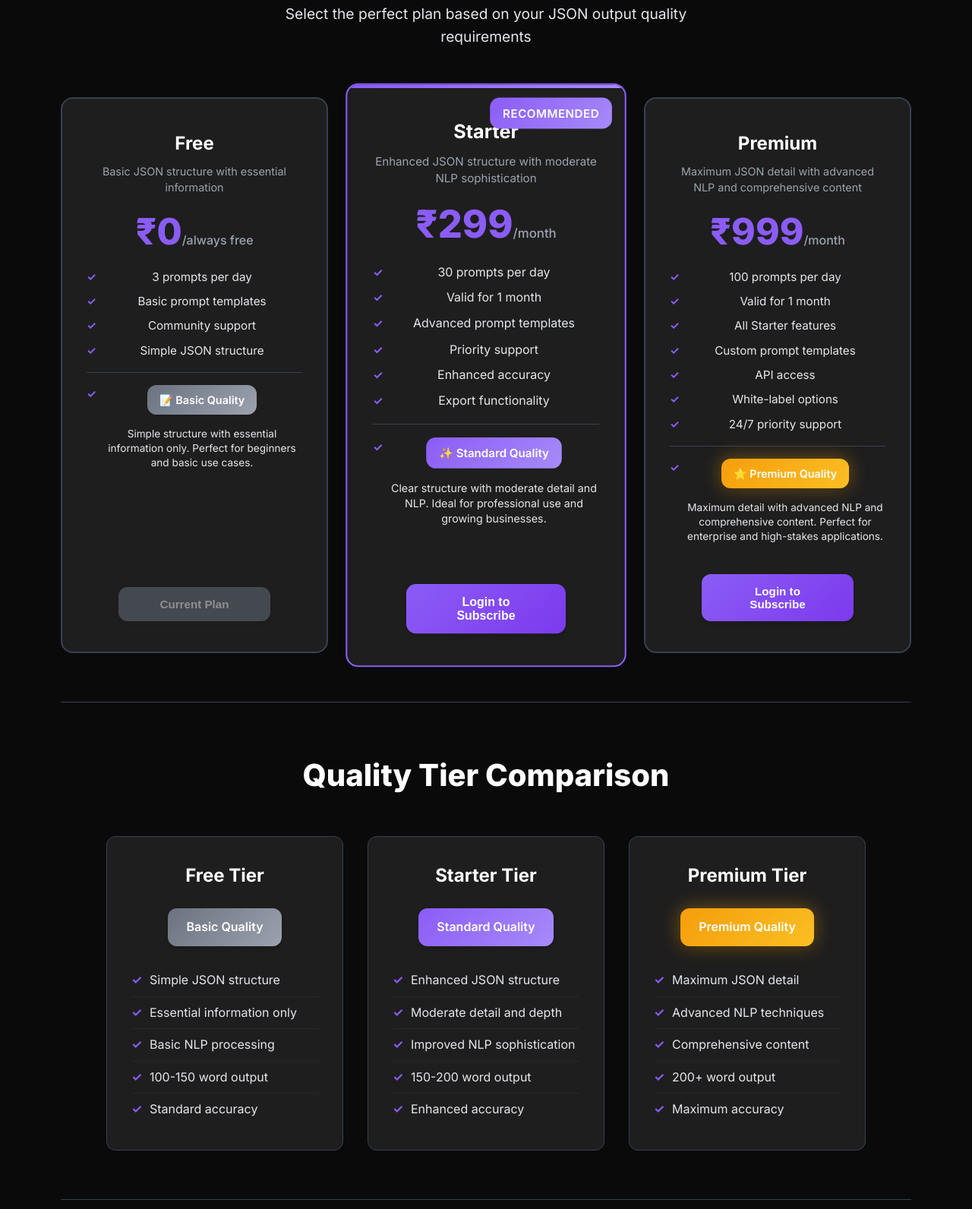
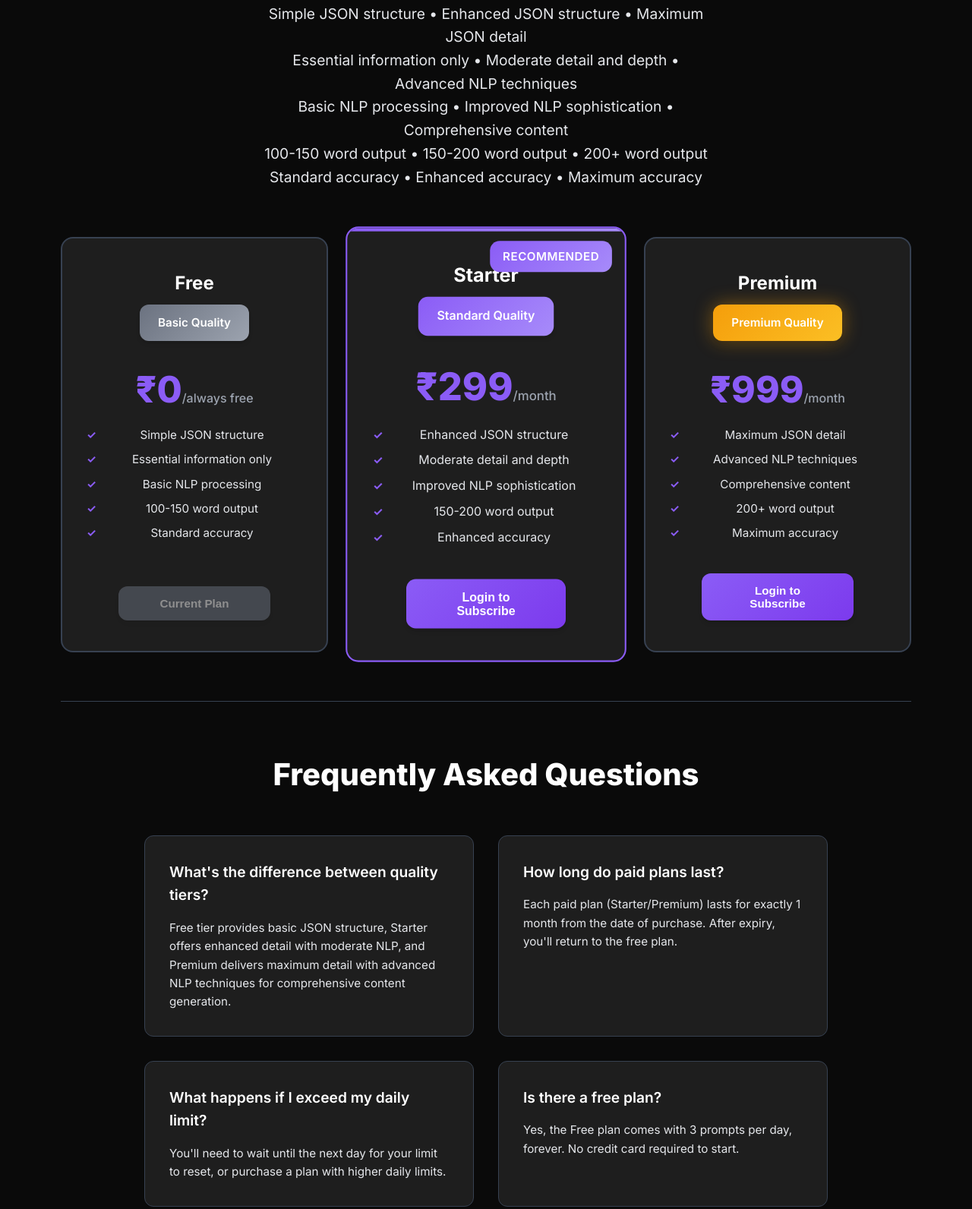
Before and after one commit to dineshkumardhanapal/Json4ai, a plain HTML site: page frontend/pricing.html in a window 1280 px wide. Shown: the part 168-1760 px from the top of the page at 76% size. Drawn offline with Linux system fonts and the light colour scheme.

Commit message:
Add files via upload

```diff
--- a/frontend/pricing.html
+++ b/frontend/pricing.html
@@ -37,25 +37,26 @@
   <div class="container">
     <div class="pricing-header text-center">
       <h1>Choose Your Quality Tier</h1>
-      <p>Select the perfect plan based on your JSON output quality requirements</p>
+      <p>Simple JSON structure • Enhanced JSON structure • Maximum JSON detail</p>
+      <p>Essential information only • Moderate detail and depth • Advanced NLP techniques</p>
+      <p>Basic NLP processing • Improved NLP sophistication • Comprehensive content</p>
+      <p>100-150 word output • 150-200 word output • 200+ word output</p>
+      <p>Standard accuracy • Enhanced accuracy • Maximum accuracy</p>
     </div>
 
     <div class="pricing-grid">
       <div class="plan-card">
         <div class="plan-header">
           <h3>Free</h3>
-          <p class="plan-description">Basic JSON structure with essential information</p>
+          <div class="quality-badge quality-free">Basic Quality</div>
         </div>
         <div class="price">₹0<span>/always free</span></div>
         <ul class="plan-features">
-          <li>3 prompts per day</li>
-          <li>Basic prompt templates</li>
-          <li>Community support</li>
           <li>Simple JSON structure</li>
-          <li class="quality-feature">
-            <span class="quality-badge quality-free">📝 Basic Quality</span>
-            <span class="quality-desc">Simple structure with essential information only. Perfect for beginners and basic use cases.</span>
-          </li>
+          <li>Essential information only</li>
+          <li>Basic NLP processing</li>
+          <li>100-150 word output</li>
+          <li>Standard accuracy</li>
         </ul>
         <button class="btn-primary" data-plan="free" disabled>Current Plan</button>
       </div>
@@ -64,20 +65,15 @@
         <div class="plan-badge">Recommended</div>
         <div class="plan-header">
           <h3>Starter</h3>
-          <p class="plan-description">Enhanced JSON structure with moderate NLP sophistication</p>
+          <div class="quality-badge quality-standard">Standard Quality</div>
         </div>
         <div class="price">₹299<span>/month</span></div>
         <ul class="plan-features">
-          <li>30 prompts per day</li>
-          <li>Valid for 1 month</li>
-          <li>Advanced prompt templates</li>
-          <li>Priority support</li>
+          <li>Enhanced JSON structure</li>
+          <li>Moderate detail and depth</li>
+          <li>Improved NLP sophistication</li>
+          <li>150-200 word output</li>
           <li>Enhanced accuracy</li>
-          <li>Export functionality</li>
-          <li class="quality-feature">
-            <span class="quality-badge quality-standard">✨ Standard Quality</span>
-            <span class="quality-desc">Clear structure with moderate detail and NLP. Ideal for professional use and growing businesses.</span>
-          </li>
         </ul>
         <button class="btn-primary" data-plan="starter">Buy Now</button>
       </div>
@@ -85,62 +81,17 @@
       <div class="plan-card">
         <div class="plan-header">
           <h3>Premium</h3>
-          <p class="plan-description">Maximum JSON detail with advanced NLP and comprehensive content</p>
+          <div class="quality-badge quality-premium">Premium Quality</div>
         </div>
         <div class="price">₹999<span>/month</span></div>
         <ul class="plan-features">
-          <li>100 prompts per day</li>
-          <li>Valid for 1 month</li>
-          <li>All Starter features</li>
-          <li>Custom prompt templates</li>
-          <li>API access</li>
-          <li>White-label options</li>
-          <li>24/7 priority support</li>
-          <li class="quality-feature">
-            <span class="quality-badge quality-premium">⭐ Premium Quality</span>
-            <span class="quality-desc">Maximum detail with advanced NLP and comprehensive content. Perfect for enterprise and high-stakes applications.</span>
-          </li>
+          <li>Maximum JSON detail</li>
+          <li>Advanced NLP techniques</li>
+          <li>Comprehensive content</li>
+          <li>200+ word output</li>
+          <li>Maximum accuracy</li>
         </ul>
         <button class="btn-primary" data-plan="premium">Buy Now</button>
-      </div>
-    </div>
-
-    <div class="quality-comparison text-center">
-      <h2>Quality Tier Comparison</h2>
-      <div class="quality-grid">
-        <div class="quality-card">
-          <h3>Free Tier</h3>
-          <div class="quality-badge quality-free">Basic Quality</div>
-          <ul>
-            <li>Simple JSON structure</li>
-            <li>Essential information only</li>
-            <li>Basic NLP processing</li>
-            <li>100-150 word output</li>
-            <li>Standard accuracy</li>
-          </ul>
-        </div>
-        <div class="quality-card">
-          <h3>Starter Tier</h3>
-          <div class="quality-badge quality-standard">Standard Quality</div>
-          <ul>
-            <li>Enhanced JSON structure</li>
-            <li>Moderate detail and depth</li>
-            <li>Improved NLP sophistication</li>
-            <li>150-200 word output</li>
-            <li>Enhanced accuracy</li>
-          </ul>
-        </div>
-        <div class="quality-card">
-          <h3>Premium Tier</h3>
-          <div class="quality-badge quality-premium">Premium Quality</div>
-          <ul>
-            <li>Maximum JSON detail</li>
-            <li>Advanced NLP techniques</li>
-            <li>Comprehensive content</li>
-            <li>200+ word output</li>
-            <li>Maximum accuracy</li>
-          </ul>
-        </div>
       </div>
     </div>
 
```
